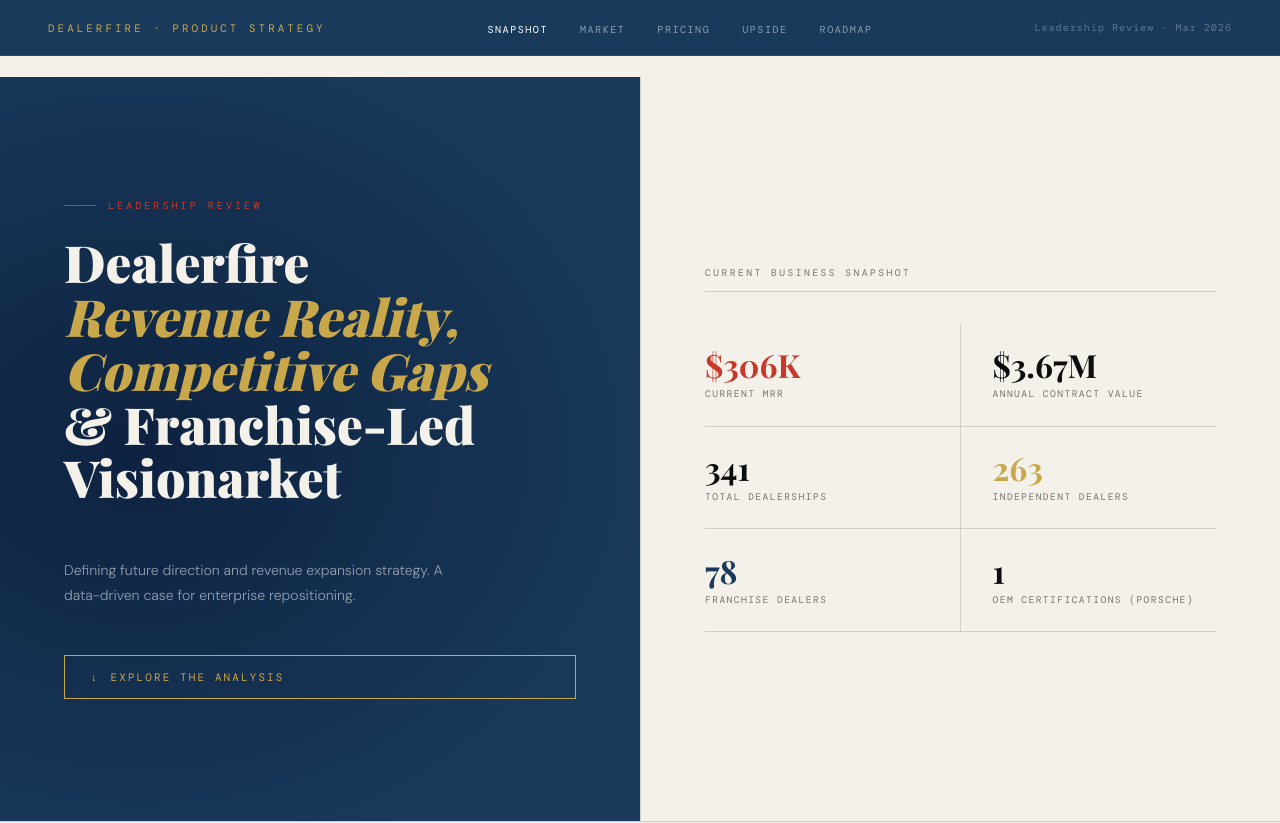
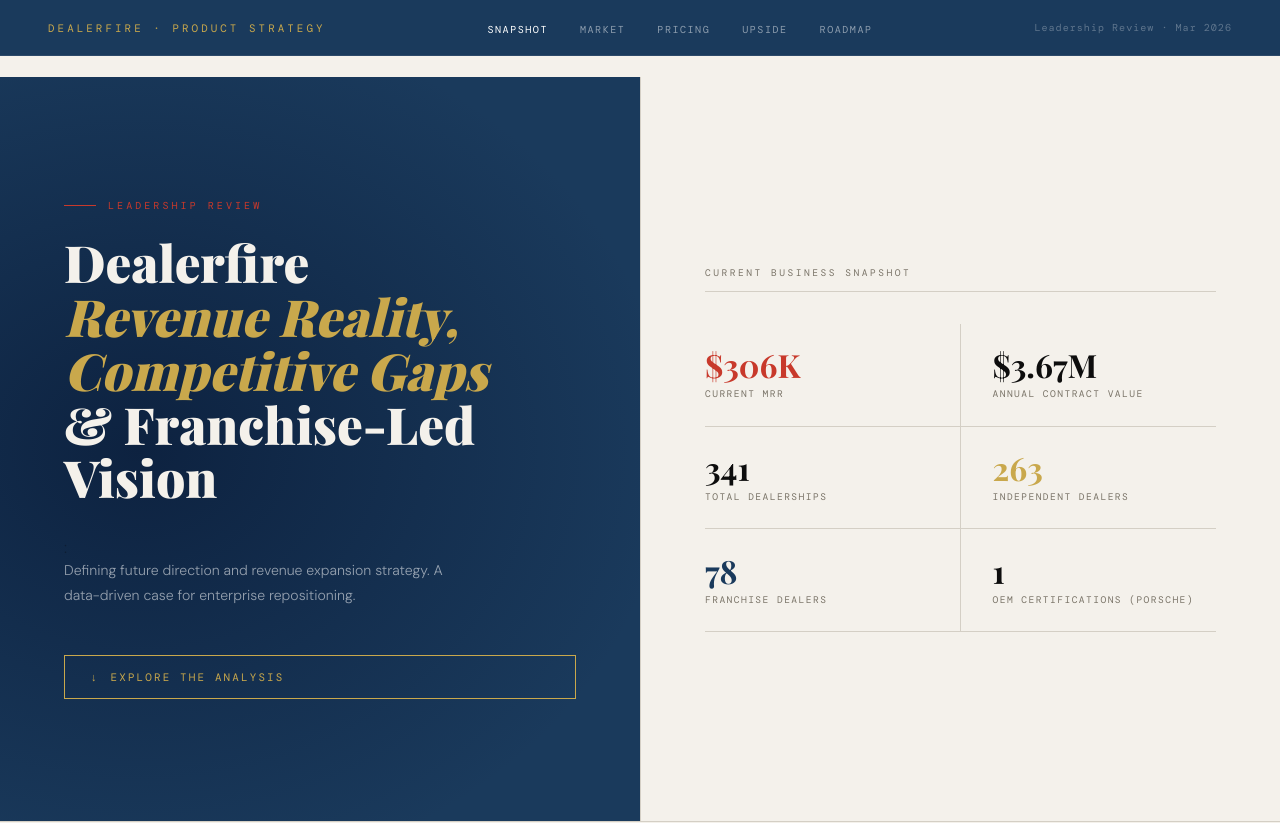
Before and after one commit to JohnWesley2112/DFLeaderShipVisit, a plain HTML site: page index.html in a window 1280 px wide. Shown: the top 823 px of the page. Drawn offline with nearby package versions, Linux system fonts and the light colour scheme; a web font is replaced by a local one.

Commit message:
Fix typo in hero title text

```diff
--- a/index.html
+++ b/index.html
@@ -767,7 +767,7 @@
       <h1 class="hero__title" id="hero-heading">
         Dealerfire<br>
         <em>Revenue Reality, Competitive Gaps</em><br>
-        & Franchise-Led Visionarket
+        & Franchise-Led Vision
       </h1>
 
       :
```
